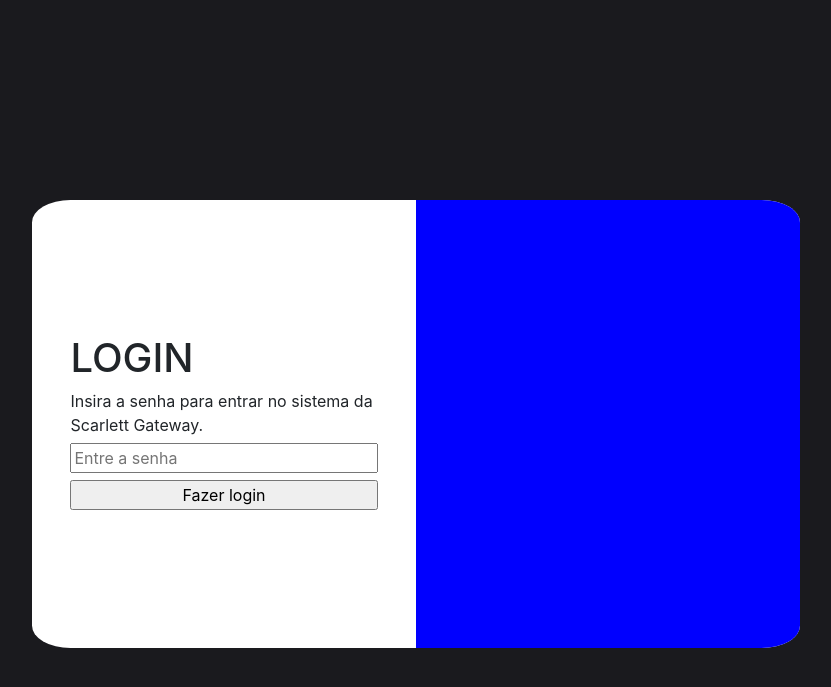
After one commit to Deestad/Scarlett-Gateway, a PHP site: page /login.php in a window 1280 px wide. The commit adds this page. Shown: the part 334-1021 px from the top of the page, without its empty margins (224-1055 px from the left). Run offline with PHP 8.4, Linux system fonts and the light colour scheme; a stand-in replaces the project's code that opens the database connection.

Commit message:
Login page layout made

```diff
--- a/CSS/default.css
+++ b/CSS/default.css
@@ -19,16 +19,59 @@
 
 
 body {
+    position: relative;
     display: flex;
     flex-direction: column;
     max-width: 100%;
     min-height: 100%;
+    height: 100vh;
     margin: 0;
     background-color: rgb(26, 26, 30)!important;
 
 }
+/* LOGIN PAGE*/
 
+#login-area {
+    display: flex;
+    height: 100vh;
+}
+#login-box {
+    border-radius: 5%;
+    background-color: white;
+    justify-content: center;
+    width: 60vw;
+    height: 35vw;
+    margin: auto;
+    align-self: center;
+    overflow: hidden;
 
+}
+#login-side {
+    width: 50vw;
+    height: 100vw;
+    display: table-cell;
+}
+#image-side {
+    width: 50%;
+    height: 100%;
+    display: table-cell;
+    background-color: blue;
+}
+#login-form {
+    width: 80%;
+    margin: auto;
+    margin-top: 10vw;
+    display: flex;
+    justify-content: center;
+    flex-direction: column;
+    text-align: left;
+}
+.login-contents {
+    width: 100%;
+    display: block;
+    margin: auto;
+    margin-top: 0.5vw;
+}
 
 /* NAV */
 
--- a/index.php
+++ b/index.php
@@ -9,7 +9,7 @@
     <link rel="stylesheet" href="CSS/default.css">
 
     <link rel="preconnect" href="https://fonts.googleapis.com">
-    <link rel="preconnect" href="https://fonts.gstatic.com" crossorigin>
+    <link rel="preconnect" href="https://fo nts.gstatic.com" crossorigin>
     <link href="https://fonts.googleapis.com/css2?family=Roboto&display=swap" rel="stylesheet">
     <!-- JS -->
     <script type="text/javascript" src="JS/main.js"></script>
@@ -23,7 +23,7 @@
             <h1 id="gateway-title">The Scarlett Gateway</h1>
             <div id="nav-aligner"></div>
              <a class="nav-items" href="index.php"> HOME</a>
-            |<a class="nav-items" href="includes/login.php"> ACESSOS</a>
+            |<a class="nav-items" href="login.php"> ACESSOS</a>
             </div>
         </nav>
     </header>
@@ -31,7 +31,7 @@
         <div id="landing-aligner">
             <h1 id="landing-title">GATEWAY: projeto de automatização de processos diários   </h1>
             <p id="landing-phrase">Dove c'è una grande volontà non possono esserci grandi difficoltà. I’ son fatta da Dio, sua mercé, tale / che la vostra miseria non mi tange / né fiamma d’esto ’ncendio non m’assale.</p>
-            <a id="landing-button" href="linkway.php">Entrar no sistema</a>
+            <a id="landing-button" href="login.php">Entrar no sistema</a>
         </div>
         <div id="video-container">
             <div id="overlapper-landingvideo"></div>
--- /dev/null
+++ b/login.php
@@ -0,0 +1,38 @@
+<!DOCTYPE html>
+<html lang="en">
+<head>
+    <meta charset="UTF-8">
+    <meta name="viewport" content="width=device-width, initial-scale=1.0">
+    <!-- THIS IS BOOTSTRAP-->
+    <link rel="stylesheet" href="https://cdn.jsdelivr.net/npm/bootstrap@4.3.1/dist/css/bootstrap.min.css" integrity="sha384-ggOyR0iXCbMQv3Xipma34MD+dH/1fQ784/j6cY/iJTQUOhcWr7x9JvoRxT2MZw1T" crossorigin="anonymous">
+    <!-- OUR STYLESHEETS-->
+    <link rel="stylesheet" href="CSS/default.css">
+
+    <link rel="preconnect" href="https://fonts.googleapis.com">
+    <link rel="preconnect" href="https://fo nts.gstatic.com" crossorigin>
+    <link href="https://fonts.googleapis.com/css2?family=Roboto&display=swap" rel="stylesheet">
+    <!-- JS -->
+    <script type="text/javascript" src="JS/main.js"></script>
+    <title>SG - Login Page</title>
+</head>
+<body>
+    <main>
+        <section id="login-area">
+            <div id="login-box">
+                <div id="login-side">
+                    <form action="formhandler.php" method="post" id="login-form">
+                        <h1 class="login-contents"> LOGIN </h1>
+                        <label class="login-contents" for="password">Insira a senha para entrar no sistema da Scarlett Gateway. </label>
+                        <input class="login-contents" type="text" placeholder="Entre a senha" name="password" required>
+                        <input type="submit" value="Fazer login" class="login-contents">
+                    </form>
+
+                </div>
+                <div id="image-side"></div>
+            </div>
+
+
+        </section>
+    </main>
+</body>
+</html>
```
Also changed, not shown: includes/linkway.php (+6 -6 lines), includes/login.php (deleted, +0 -9 lines).
